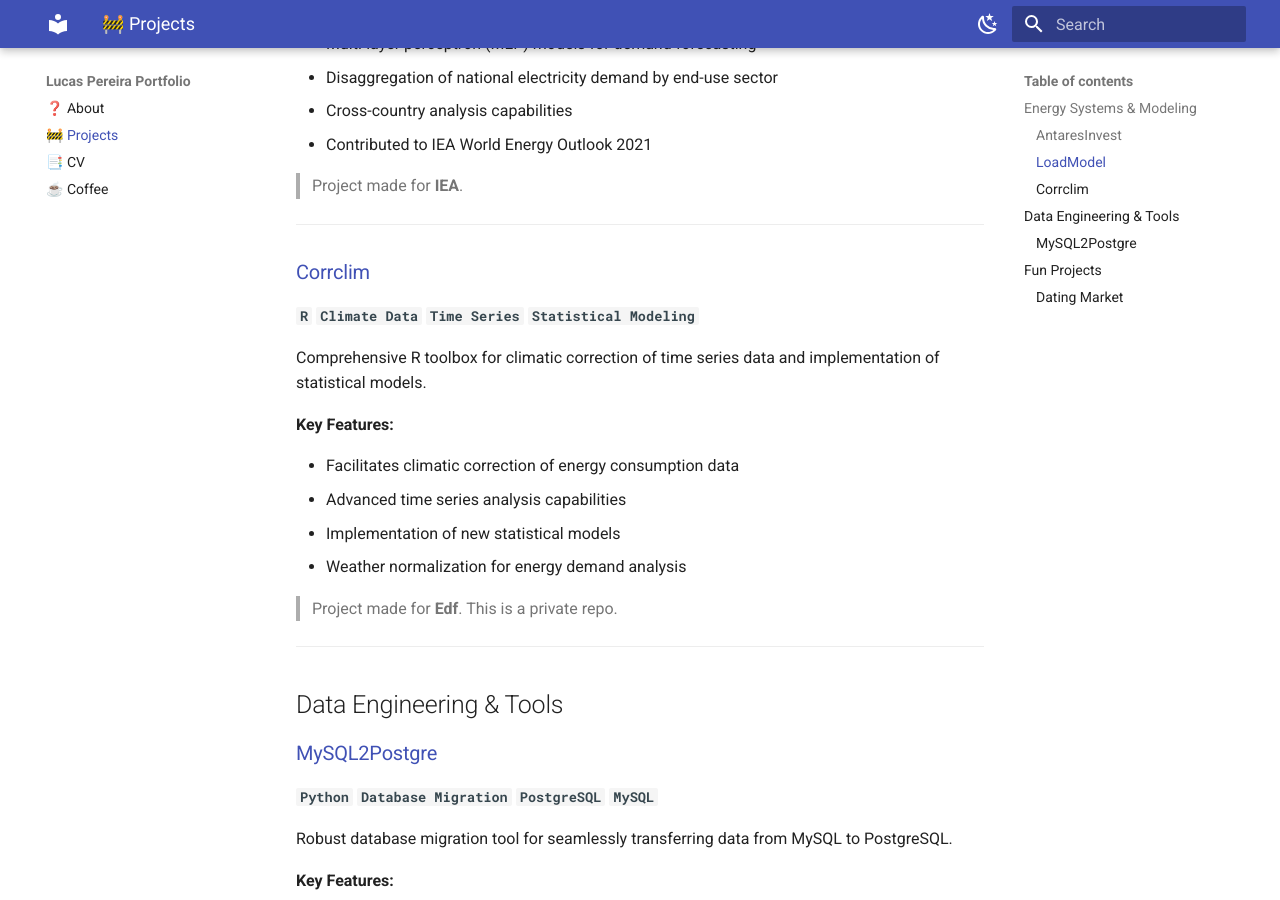
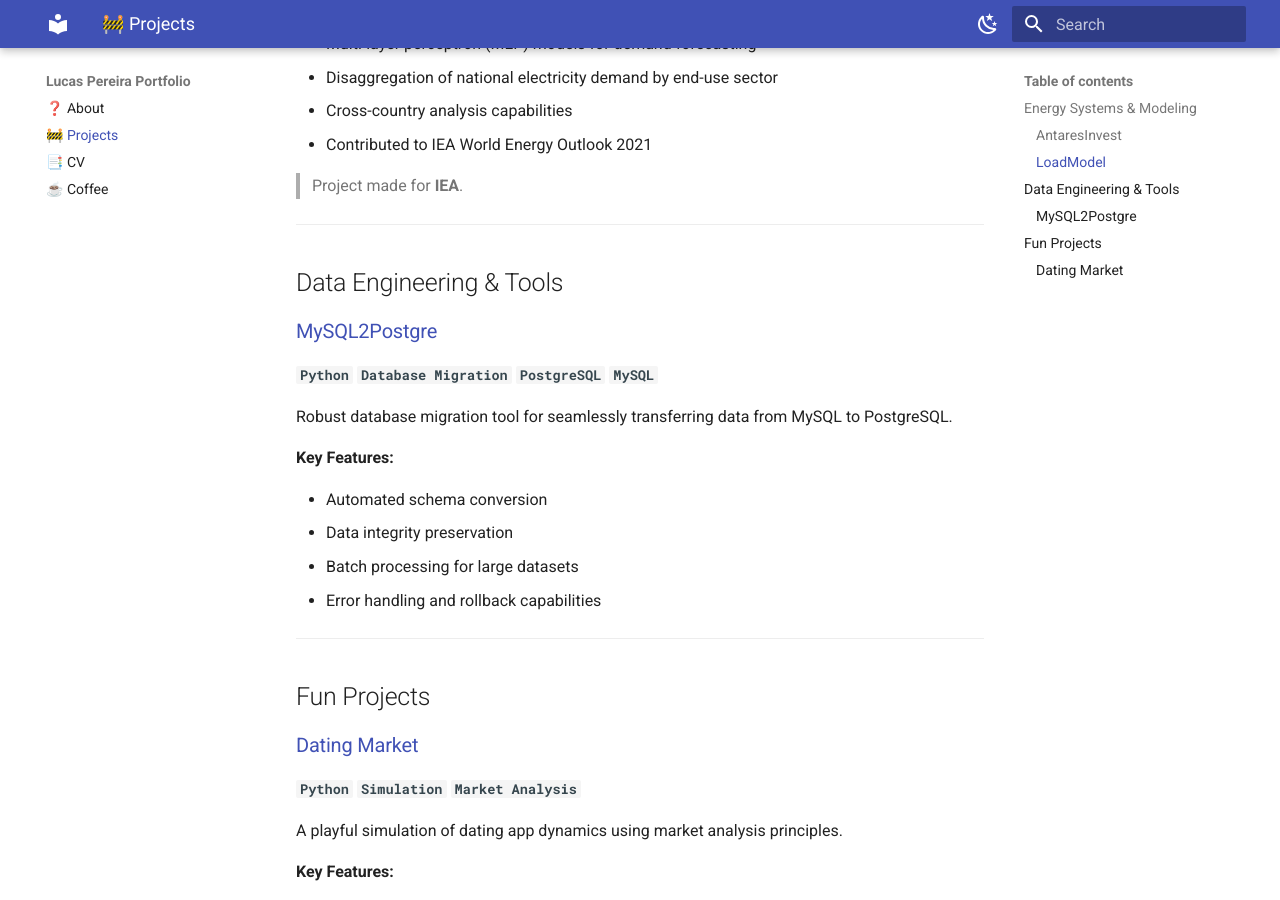
Before and after one commit to lucarammel/lucarammel.github.io, an MkDocs documentation site: the page built from docs/projects.md, in a window 1280 px wide and 900 px high, scrolled down 961 px. Built offline with MkDocs 1.6.1 and Material for MkDocs 9.7.7, drawn with Linux system fonts in a browser that asks for light colours.

```diff
--- a/docs/projects.md
+++ b/docs/projects.md
@@ -38,22 +38,6 @@
 
 ---
 
-### [Corrclim](https://github.com/lucarammel/corrclim)
-**`R` `Climate Data` `Time Series` `Statistical Modeling`**
-
-Comprehensive R toolbox for climatic correction of time series data and implementation of statistical models.
-
-**Key Features:**
-
-- Facilitates climatic correction of energy consumption data
-- Advanced time series analysis capabilities
-- Implementation of new statistical models
-- Weather normalization for energy demand analysis
-
-> Project made for **Edf**. This is a private repo.
-
----
-
 ## Data Engineering & Tools
 
 ### [MySQL2Postgre](https://github.com/lucarammel/MySQL2Postgre)
```
Also changed, not shown: 1 other file.
